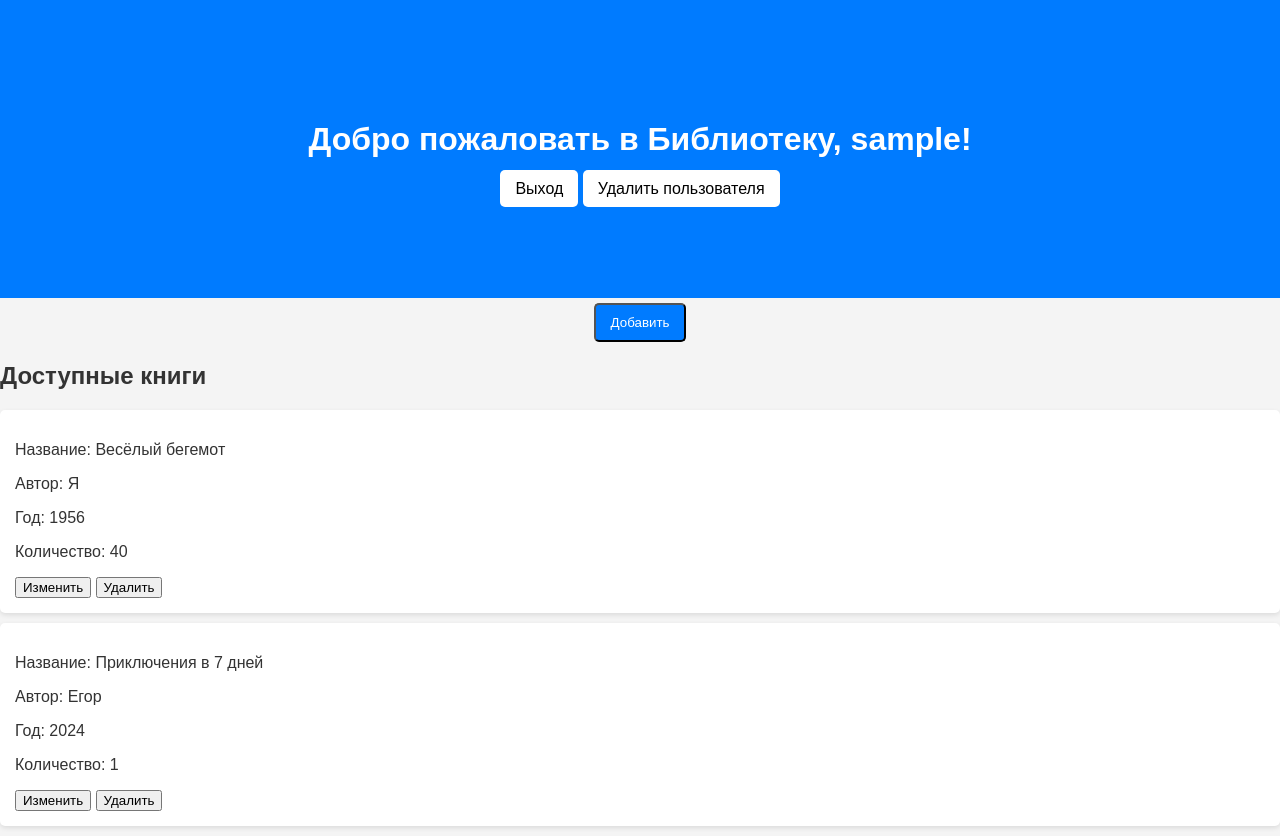
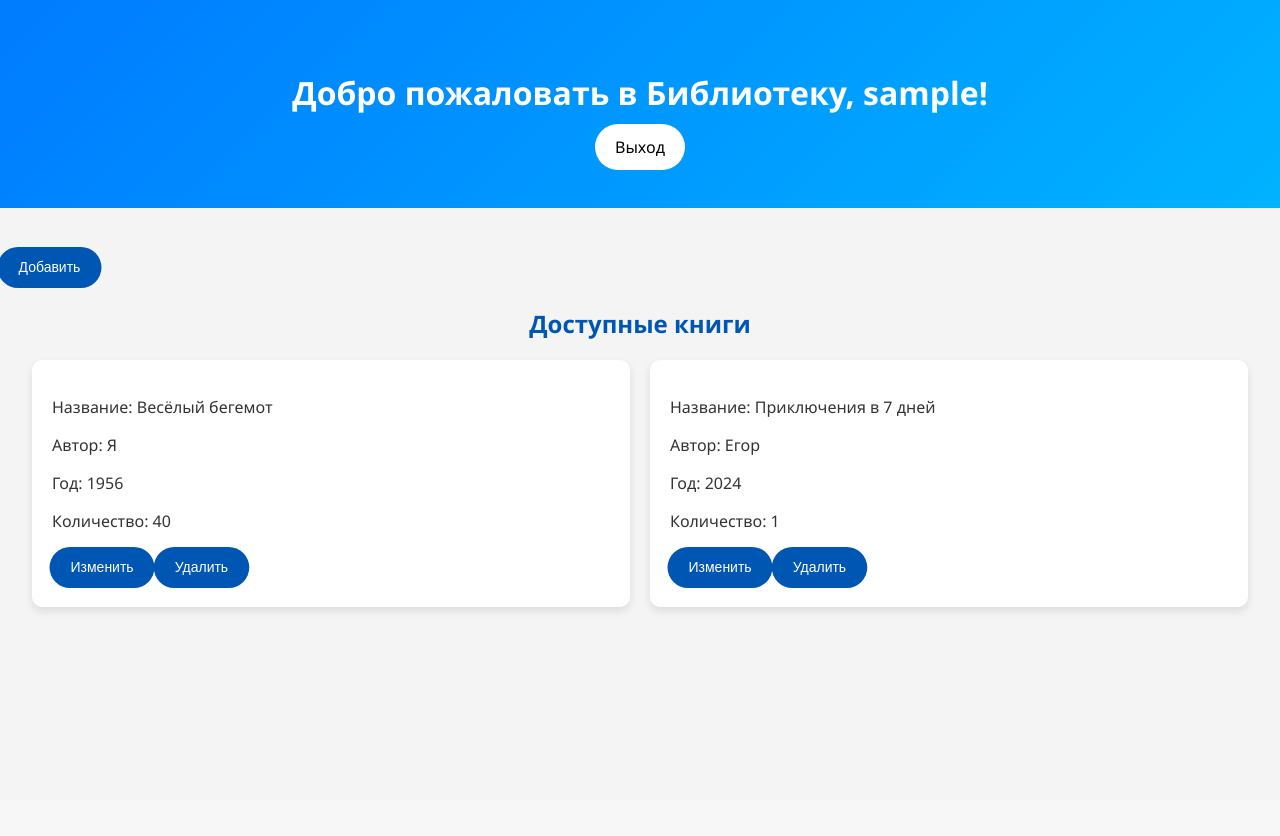
Before and after one commit to IvanLyap/WebBrowser, a PHP site: page /Home.php in a window 1280 px wide. After the commit the page ends 612 px from the top, so only its background shows below. Run offline with PHP 8.4, Linux system fonts and the light colour scheme; the visitor is signed in with stand-in values (Sample User, id 1); data comes from the database, SQL or seed files in the repository; both versions use the stored data as it was after the commit.

Commit message:
Стили

```diff
--- a/Home.php
+++ b/Home.php
@@ -12,11 +12,12 @@ session_start();
 $isLoggedIn = isset($_SESSION['user']);
 $userName = $_SESSION['user'] ?? 'Гость';
 ?>
+
 <head>
     <meta charset="UTF-8">
     <meta name="viewport" content="width=device-width, initial-scale=1.0">
     <title>Библиотека</title>
-    <link rel="stylesheet" href="styles.css"> <!-- Подключение CSS файла -->
+    <link rel="stylesheet" href="styles_0.css"> <!-- Подключение CSS файла -->
 </head>
 
 <body>
@@ -25,10 +26,12 @@ $userName = $_SESSION['user'] ?? 'Гость';
         <h1>Добро пожаловать в Библиотеку, <?php echo htmlspecialchars($userName); ?>!</h1>
         <?php if ($isLoggedIn): ?>
             <div class="button_class">
-                <a href="logout.php" class="button">Выход</a>
+                <a href="logout.php" class="button_exit">Выход</a>
+                <?php if (isset($_SESSION['role']) && $_SESSION['role'] === 'Библиотекарь'): ?>
                     <a href="delete_user.php" class="button">Удалить пользователя</a>
+                <?php endif; ?>
             <?php else: ?>
-                <a href="auto.php" class="button">Вход</a>
+                <a href="auto.php" class="button button_d">Вход</a>
                 <a href="creatusers.php" class="button">Регистрация</a>
             </div>
         <?php endif; ?>
@@ -40,7 +43,7 @@ $userName = $_SESSION['user'] ?? 'Гость';
     </div>
 
     <div class="user_buttons">
-    <button class="button" id="add_button">Добавить</button>
+        <button class="button_add" id="add_button">Добавить</button>
     </div>
 
     <div id="myAdd" class="wind">
@@ -69,8 +72,10 @@ $userName = $_SESSION['user'] ?? 'Гость';
                     <p>Автор: <?php echo htmlspecialchars($book['author']); ?></p>
                     <p>Год: <?php echo htmlspecialchars($book['year']); ?></p>
                     <p>Количество: <?php echo htmlspecialchars($book['quantity']); ?></p>
-                <button onclick="editBook(<?php echo htmlspecialchars($book['nn']); ?>)">Изменить</button>
-                <button onclick="deleteBook(<?php echo htmlspecialchars($book['nn']); ?>)">Удалить</button>
+                    <button onclick="editBook(<?php echo htmlspecialchars($book['nn']); ?>)"
+                        class="button_add">Изменить</button>
+                    <button onclick="deleteBook(<?php echo htmlspecialchars($book['nn']); ?>)"
+                        class="button_add button_d">Удалить</button>
                 </div>
             <?php endwhile; ?>
         <?php else: ?>
--- a/auto_p.php
+++ b/auto_p.php
@@ -9,19 +9,20 @@ if ($_SERVER["REQUEST_METHOD"] == "POST") {
 
     if (!empty($username) && !empty($password)) {
         // Подготавливаем SQL-запрос для проверки пользователя
-        $stmt = $conn->prepare("SELECT password FROM users_table WHERE user_name = ?");
+        $stmt = $conn->prepare("SELECT password,role  FROM users_table WHERE user_name = ?");
         $stmt->bind_param("s", $username);
         $stmt->execute();
         $stmt->store_result();
 
         if ($stmt->num_rows > 0) {
-            $stmt->bind_result($stored_password);
+            $stmt->bind_result($stored_password, $role);
             $stmt->fetch();
 
             // Проверяем пароль (не забудьте, что пароль теперь не хешируется)
             if ($password === $stored_password) {
                 echo "Авторизация успешна!";
                 $_SESSION['user'] = $username;
+                $_SESSION['role'] = $role;
                 header('Location: Home.php');
                 // Здесь можно установить сессию
             } else {
--- a/styles.css
+++ /dev/null
@@ -1,94 +0,0 @@
-body {
-    font-family: Arial, sans-serif;
-    margin: 0;
-    padding: 0;
-    background-color: #f4f4f4;
-    color: #333;
-}
-
-header {
-    background: #007bff;
-    color: #fff;
-    padding: 100px 0;
-    text-align: center;
-}
-
-.container {
-    width: 80%;
-    margin: auto;
-    overflow: hidden;
-}
-
-.button_class {
-    width: auto;
-}
-
-.button {
-
-    background: #ffffff;
-    color: rgb(0, 0, 0);
-    padding: 10px 15px;
-    text-decoration: none;
-    border-radius: 5px;
-}
-
-.book-list {
-    margin-top: 20px;
-}
-
-.book {
-    background: white;
-    margin: 10px 0;
-    padding: 15px;
-    border-radius: 5px;
-    box-shadow: 0 2px 5px rgba(0, 0, 0, 0.1);
-}
-
-.user_buttons {
-    text-align: center;
-    margin-top: 5px;
-}
-
-.user_buttons .button{
-    background: #007bff;
-    color: #fff;
-}
-
-.wind {
-    display: none;
-    position: fixed;
-    z-index: 1;
-    left: 0;
-    top: 0;
-    width: 100%;
-    height: 100%;
-    overflow: auto;
-    background-color: rgb(0,0,0);
-    background-color: rgba(0,0,0,0.4);
-}
-
-.wind_screen {
-    background-color: #fefefe;
-    margin: 15% auto;
-    padding: 20px;
-    border: 1px solid #888;
-    width: 80%;
-}
-
-.wind_input{
-    display:flex;
-}
-
-.close {
-    color: #aaa;
-    float: right;
-    font-size: 28px;
-    font-weight: bold;
-}
-
-.close:hover,
-.close:focus {
-    color: black;
-    text-decoration: none;
-    cursor: pointer;
-}
--- /dev/null
+++ b/styles_0.css
@@ -0,0 +1,199 @@
+/* Общие стили */
+body {
+    font-family: 'Segoe UI', Tahoma, Geneva, Verdana, sans-serif;
+    margin: 0;
+    padding: 0;
+    background-color: #f4f4f4;
+    color: #333;
+}
+
+
+h1 {
+    font-weight: bold;
+    color: #ffffff;
+}
+
+h2 {
+    text-align: center;
+    font-weight: bold;
+    color: #0056b3;
+}
+
+/* Шапка */
+header {
+    background: linear-gradient(135deg, #007bff, #00b3ff);
+    color: #fff;
+    padding: 50px 0;
+    text-align: center;
+}
+
+.container {
+    width: 80%;
+    margin: auto;
+    overflow: hidden;
+    padding: 20px;
+}
+
+/* Кнопки */
+.button {
+    background: #ffffff;
+    color: #000000;
+    padding: 12px 20px;
+    text-decoration: none;
+    border-radius: 25px;
+    transition: background-color 0.3s, transform 0.3s;
+    border: none;
+}
+
+.button_add {
+    background: #007bff;
+    color: #fff;
+    padding: 12px 20px;
+    text-decoration: none;
+    border-radius: 25px;
+    transition: background-color 0.3s, transform 0.3s;
+    border: none;
+}
+
+.button:hover {
+    background-color: #0056b3;
+    transform: scale(1.05);
+    cursor: pointer;
+}
+
+.button_exit {
+    background: #ffffff;
+    color: #000000;
+    padding: 12px 20px;
+    text-decoration: none;
+    border-radius: 25px;
+    transition: background-color 0.3s, transform 0.3s;
+    border: none;
+}
+
+.button_add {
+    background-color: #0056b3;
+    transform: scale(1.05);
+    cursor: pointer;
+}
+
+.button_d:hover {
+    background-color: #ff0c0c;
+    transform: scale(1.05);
+    cursor: pointer;
+}
+
+.button_exit:hover {
+    background-color: #ff0c0c;
+    transform: scale(1.05);
+    cursor: pointer;
+}
+
+/* Список книг */
+.book-list {
+    display: grid;
+    grid-template-columns: repeat(auto-fit, minmax(250px, 1fr));
+    grid-gap: 20px;
+    width: 95%;
+    margin: 20px auto;
+    /* Центрирование контейнера по горизонтали */
+    justify-content: center;
+    /* Выравнивание сетки по центру */
+}
+
+.book {
+    background: #fff;
+    padding: 20px;
+    border-radius: 10px;
+    box-shadow: 0 4px 8px rgba(0, 0, 0, 0.1);
+    transition: box-shadow 0.3s;
+}
+
+.book:hover {
+    transform: scale(1.1) rotate(3deg);
+    /* Увеличение и вращение карточки */
+    box-shadow: 0 8px 16px rgba(0, 0, 0, 0.2);
+    /* Увеличение тени */
+}
+
+/* Дополнительные эффекты для текста внутри карточки */
+.book:hover p {
+    color: #007bff;
+}
+
+/* Плавность перехода */
+.book {
+    transition: transform 0.3s ease, box-shadow 0.3s ease, color 0.3s ease;
+}
+
+/* Модальные окна */
+.wind {
+    display: none;
+    position: fixed;
+    z-index: 1;
+    left: 0;
+    top: 0;
+    width: 100%;
+    height: 100%;
+    overflow: auto;
+    background-color: rgba(0, 0, 0, 0.6);
+    transition: opacity 0.3s;
+}
+
+.wind_screen {
+    background-color: #fff;
+    margin: 10% auto;
+    padding: 30px;
+    border-radius: 10px;
+    width: 60%;
+    max-width: 600px;
+    box-shadow: 0 4px 10px rgba(0, 0, 0, 0.3);
+    transition: transform 0.3s ease-out;
+}
+
+.wind_screen.show {
+    transform: scale(1.05);
+}
+
+.wind_input {
+    display: flex;
+    flex-direction: column;
+    gap: 10px;
+}
+
+label {
+    font-weight: bold;
+    color: #0056b3;
+}
+
+input[type="text"],
+input[type="submit"] {
+    padding: 10px;
+    margin: 5px 0;
+    width: 100%;
+    border-radius: 5px;
+    border: 1px solid #ddd;
+}
+
+input[type="submit"] {
+    background-color: #007bff;
+    color: #fff;
+    border: none;
+    transition: background-color 0.3s;
+}
+
+input[type="submit"]:hover {
+    background-color: #0056b3;
+}
+
+.close {
+    color: #888;
+    font-size: 28px;
+    font-weight: bold;
+    float: right;
+    cursor: pointer;
+}
+
+.close:hover {
+    color: #333;
+}
```
Also changed, not shown: libree-2.sql (added, +101 -0 lines), styles_2.css (+8 -4 lines). Lines whose indentation alone changed are shown as unchanged.
